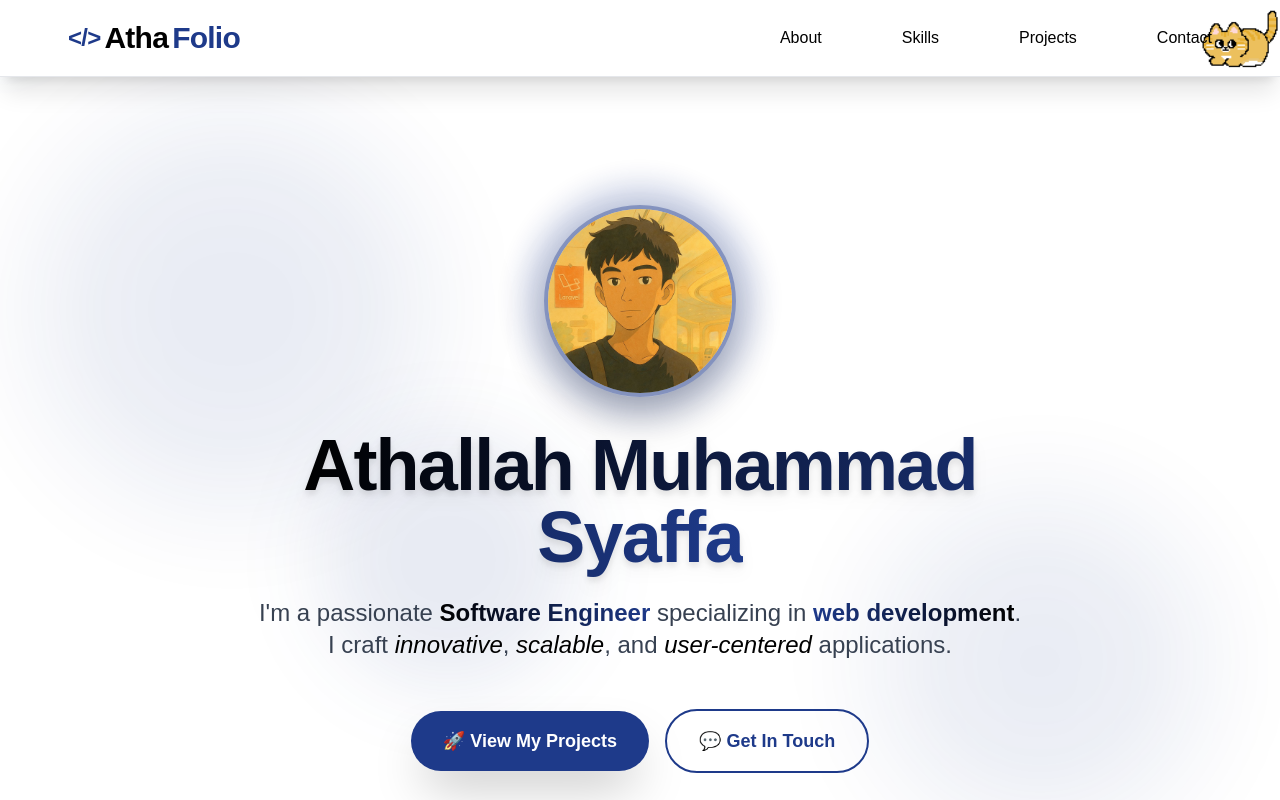
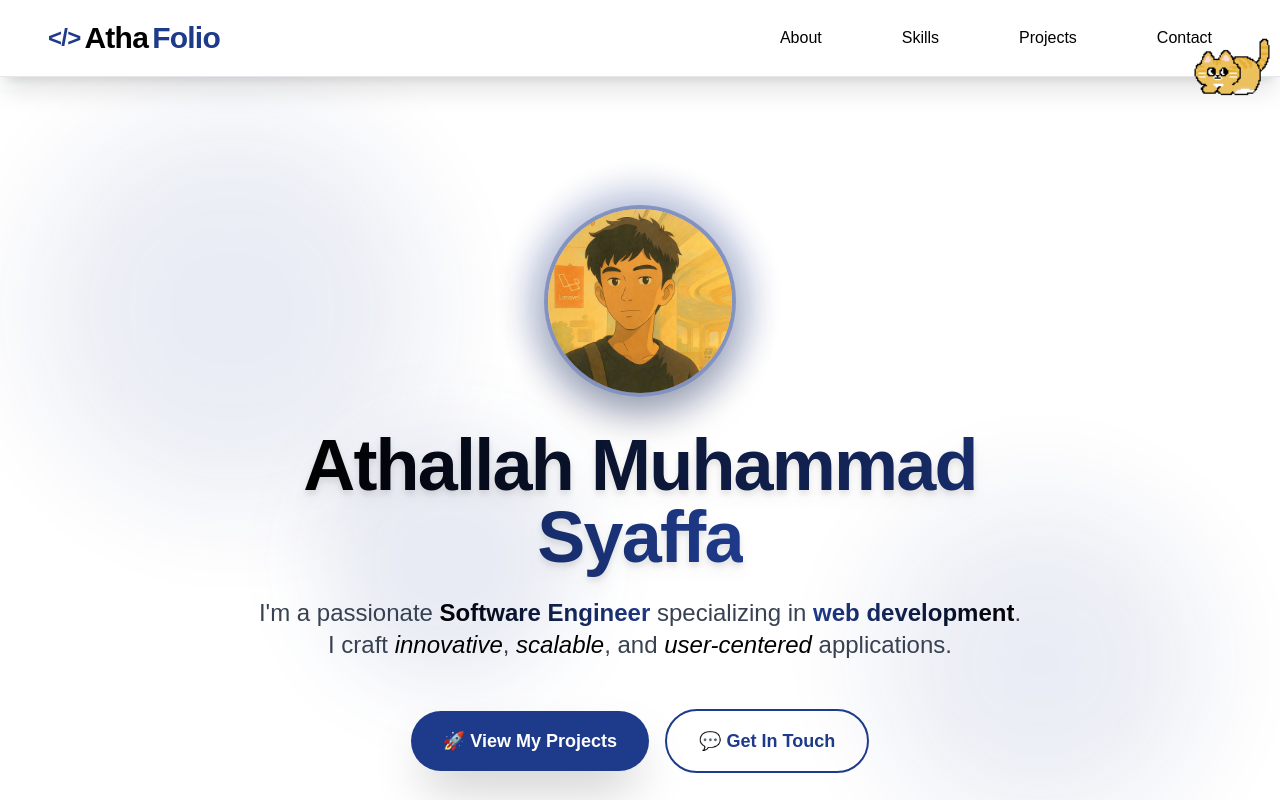
Before and after one commit to Athallahsy/portofolio, a React (Create React App) app: page / in a window 1280 px wide. Shown: the top 800 px of the page. Built offline with nearby package versions, Linux system fonts and the light colour scheme.

Commit message:
ubah navbar

```diff
--- a/src/components/Navbar.jsx
+++ b/src/components/Navbar.jsx
@@ -7,14 +7,16 @@ const Navbar = () => {
 
   return (
     <nav className="bg-white text-black shadow-xl sticky top-0 z-50 border-b border-gray-200 transition-all duration-700">
-      <div className="max-w-7xl mx-auto flex justify-between items-center py-5 px-6 md:px-12">
-        {/* Logo with GIF */}
-        <div className="flex items-center space-x-5">
-          <img
-            src={`${process.env.PUBLIC_URL}/Happy Pixel Sticker.gif`}
-            alt="Animated Logo"
-            className="absolute bottom-0 right-0 w-20 pb-1"
-          />
+      <div className="max-w-7xl mx-auto flex justify-between items-center py-5 px-6 md:px-12 relative">
+        {/* Floating GIF at bottom navbar */}
+        <img
+          src={`${process.env.PUBLIC_URL}/Happy Pixel Sticker.gif`}
+          alt="Animated Logo"
+          className="hidden md:block absolute -bottom-6 right-2 w-20"
+        />
+
+        {/* Logo */}
+        <div className="flex items-center space-x-3">
           <h1 className="text-3xl font-extrabold tracking-tight font-space relative group flex items-center space-x-1">
             <span className="text-blue-900 text-2xl">{'</>'}</span>
             <span className="text-black group-hover:text-blue-900 transition duration-300">Atha</span>
@@ -44,12 +46,7 @@ const Navbar = () => {
           onClick={() => setMenuOpen(!menuOpen)}
           aria-label="Toggle Menu"
         >
-          <svg
-            className="w-6 h-6"
-            fill="none"
-            stroke="currentColor"
-            viewBox="0 0 24 24"
-          >
+          <svg className="w-6 h-6" fill="none" stroke="currentColor" viewBox="0 0 24 24">
             <path
               strokeLinecap="round"
               strokeLinejoin="round"
@@ -62,9 +59,9 @@ const Navbar = () => {
 
       {/* Mobile Menu */}
       {menuOpen && (
-        <div className="md:hidden px-6 pb-6 bg-white border-t border-gray-100">
+        <div className="md:hidden px-6 pb-6 bg-white border-t border-gray-100 z-40">
           <ul className="space-y-3 text-black font-medium text-base pt-4">
-            {navItems.map((item, index) => (
+            {navItems.map((item) => (
               <li key={item} className="transition hover:scale-105">
                 <a
                   href={`#${item}`}
```
Also changed, not shown: 8 other files (tests, documents, lock files or other folders).
